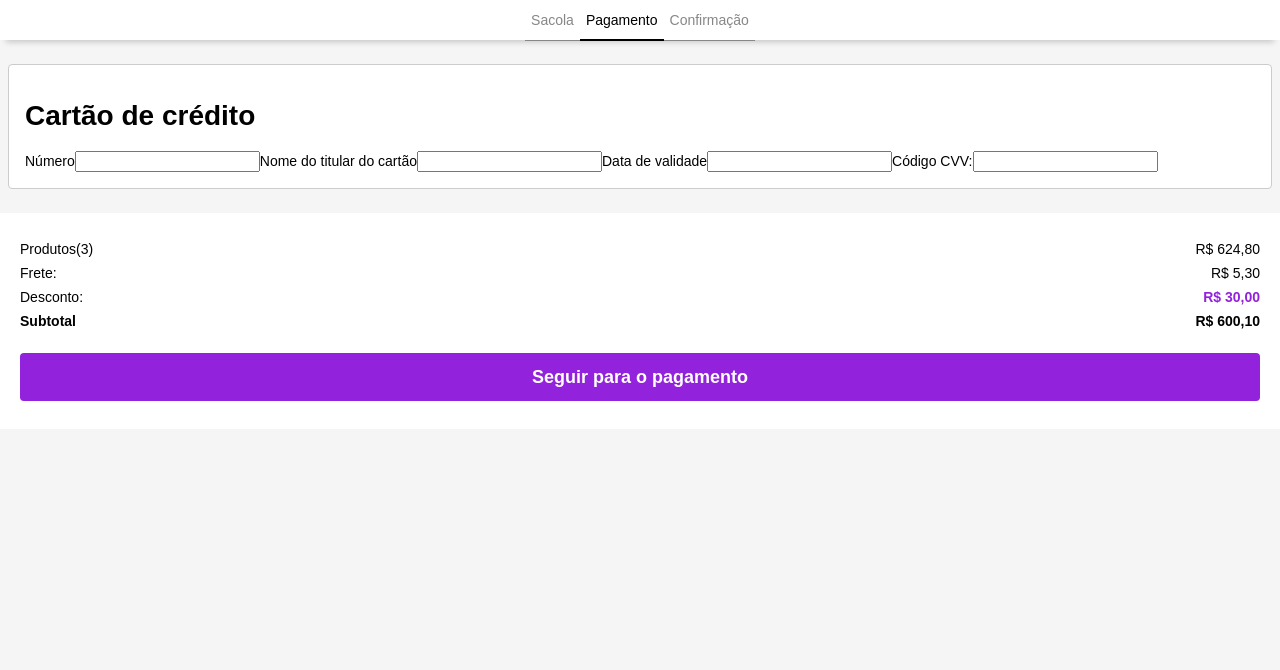
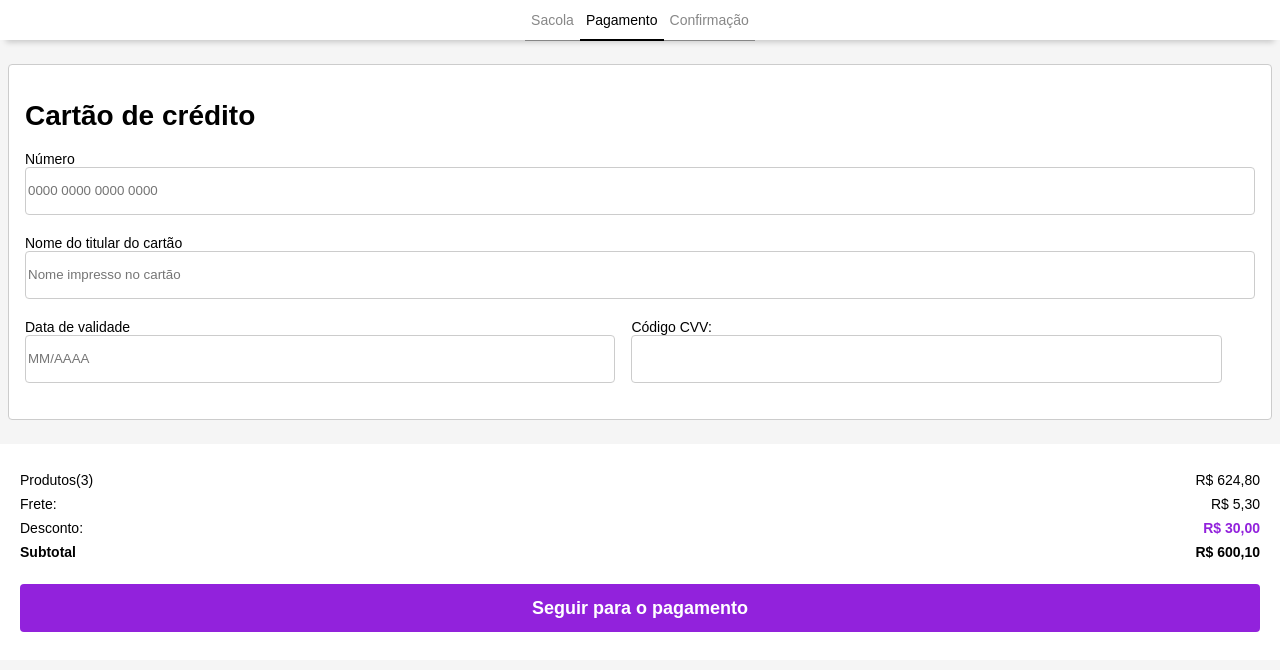
Before and after one commit to luane-aquino/checkout, a React (Create React App) app: page /payment in a window 1280 px wide. Shown: the top 670 px of the page. Built offline with nearby package versions, Linux system fonts and the light colour scheme.

Commit message:
feat: added validation to input

```diff
--- a/src/pages/Payment/index.tsx
+++ b/src/pages/Payment/index.tsx
@@ -1,4 +1,4 @@
-import { useForm } from "react-hook-form";
+import { useForm, Controller } from "react-hook-form";
 import { TabContentItemEnum } from "../../common/types";
 import Card from "../../components/atoms/Card";
 import Tabs from "../../components/molecules/Tabs";
@@ -8,13 +8,21 @@ import PaymentPlan from "../../components/molecules/PaymentPlan";
 import { data } from "../../mock/data";
 import Button from "../../components/atoms/Button";
 
+type FormType = {
+  cardNumber: string;
+  cardHolderName: string;
+  cardValidUntil: "";
+  cvv: "";
+};
+
 const Payment = () => {
   const {
     register,
     handleSubmit,
     watch,
     formState: { errors },
-  } = useForm({
+    control,
+  } = useForm<FormType>({
     defaultValues: {
       cardNumber: "",
       cardHolderName: "",
@@ -22,6 +30,21 @@ const Payment = () => {
       cvv: "",
     },
   });
+
+  const formatCardNumber = (value: any) => {
+    return value
+      .replace(/\s/g, "")
+      .replace(/(\d{4})/g, "$1 ")
+      .trim();
+  };
+
+  const formatExpiryDate = (value: any) => {
+    return value
+      .replace(/\s/g, "")
+      .replace(/^(\d{2})(\d)/g, "$1/$2")
+      .trim();
+  };
+
   return (
     <>
       <Tabs path={TabContentItemEnum.payment} />
@@ -33,19 +56,77 @@ const Payment = () => {
       >
         <Card>
           <h1>Cartão de crédito</h1>
+          <div className="input-wrapper input-wrapper--fullwidth">
             <label>Número</label>
-          <input {...register("cardNumber")} />
+            <Controller
+              name="cardNumber"
+              control={control}
+              rules={{ required: true }}
+              render={({ field }) => (
+                <input
+                  {...field}
+                  className={errors.cardNumber && "has-error"}
+                  placeholder="0000 0000 0000 0000"
+                  onChange={(e) => {
+                    const value = e.target.value.replace(/[^0-9 ]/g, "");
+                    if (value.length <= 19) {
+                      const formattedValue = formatCardNumber(value);
+                      field.onChange(formattedValue);
+                    }
+                  }}
+                />
+              )}
+            />
+            {errors.cardNumber && (
+              <p className="error-message">insira um número de cartão válido</p>
+            )}
+          </div>
+          <div className="input-wrapper input-wrapper--fullwidth">
             <label>Nome do titular do cartão</label>
             <input
-            {...register("cardHolderName", { required: true, maxLength: 10 })}
+              placeholder="Nome impresso no cartão"
+              className={errors.cardHolderName && "has-error"}
+              {...register("cardHolderName", {
+                required: true,
+                maxLength: 100,
+              })}
             />
+            {errors.cardHolderName && (
+              <p className="error-message">insira um nome válido</p>
+            )}
+          </div>
+          <div className="fields-wrapper">
+            <div className="input-wrapper">
               <label>Data de validade</label>
+              <Controller
+                name="cardValidUntil"
+                control={control}
+                rules={{ required: true }}
+                render={({ field }) => (
                   <input
-            {...register("cardValidUntil", { required: true, maxLength: 10 })}
+                    {...field}
+                    className={errors.cardValidUntil && "has-error"}
+                    placeholder="MM/AAAA"
+                    onChange={(e) => {
+                      const value = e.target.value.replace(/[^0-9]/g, "");
+                      if (value.length < 7) {
+                        const formattedValue = formatExpiryDate(value);
+                        field.onChange(formattedValue);
+                      }
+                    }}
                   />
+                )}
+              />
+              {errors.cardValidUntil && (
+                <p className="error-message">insira uma data válida</p>
+              )}
+            </div>
+
+            <div className="input-wrapper">
               <label>Código CVV:</label>
-          <input {...register("cvv", { required: true, maxLength: 10 })} />
-          {/* <input type="submit" /> */}
+              <input {...register("cvv", { required: true })} />
+            </div>
+          </div>
         </Card>
         {/* prices */}
         <Container>
--- a/src/pages/Payment/styles.scss
+++ b/src/pages/Payment/styles.scss
@@ -1,3 +1,39 @@
 .wrapper {
   padding: 24px 8px;
 }
+
+.input-wrapper {
+  display: flex;
+  flex-direction: column;
+  margin-bottom: 20px;
+  width: 48%;
+
+  input {
+    height: 44px;
+    border-radius: 4px;
+    border: 1px solid #ccc;
+  }
+
+  .has-error {
+    border-color: #de1616;
+  }
+
+  &--fullwidth {
+    width: 100%;
+  }
+}
+
+.fields-wrapper {
+  display: flex;
+  gap: 16px;
+}
+
+.error-message {
+  color: #de1616;
+  font-weight: 400;
+  margin: 0;
+}
+
+.has-error {
+  border-color: #de1616;
+}
```
Lines whose indentation alone changed are shown as unchanged.
